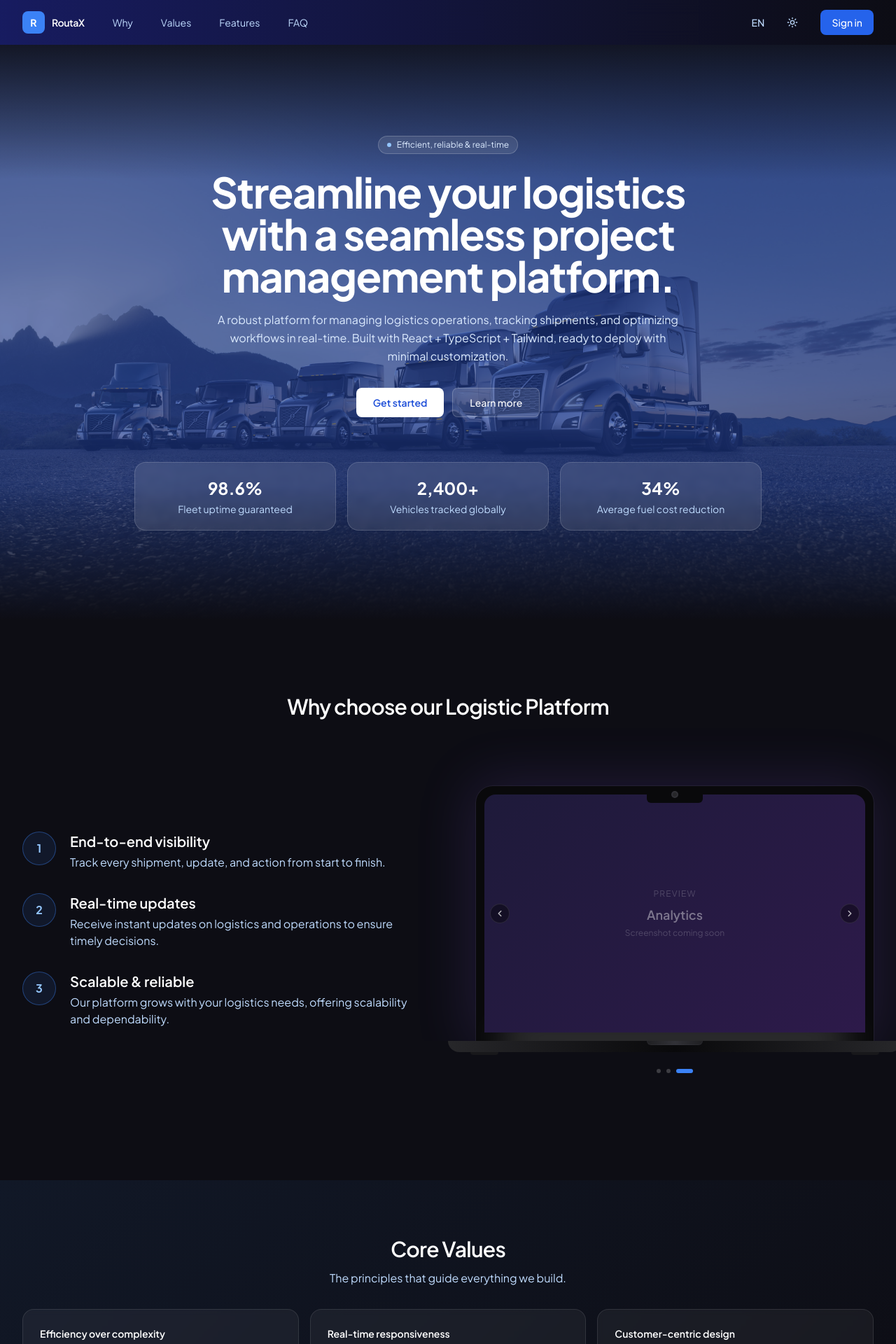
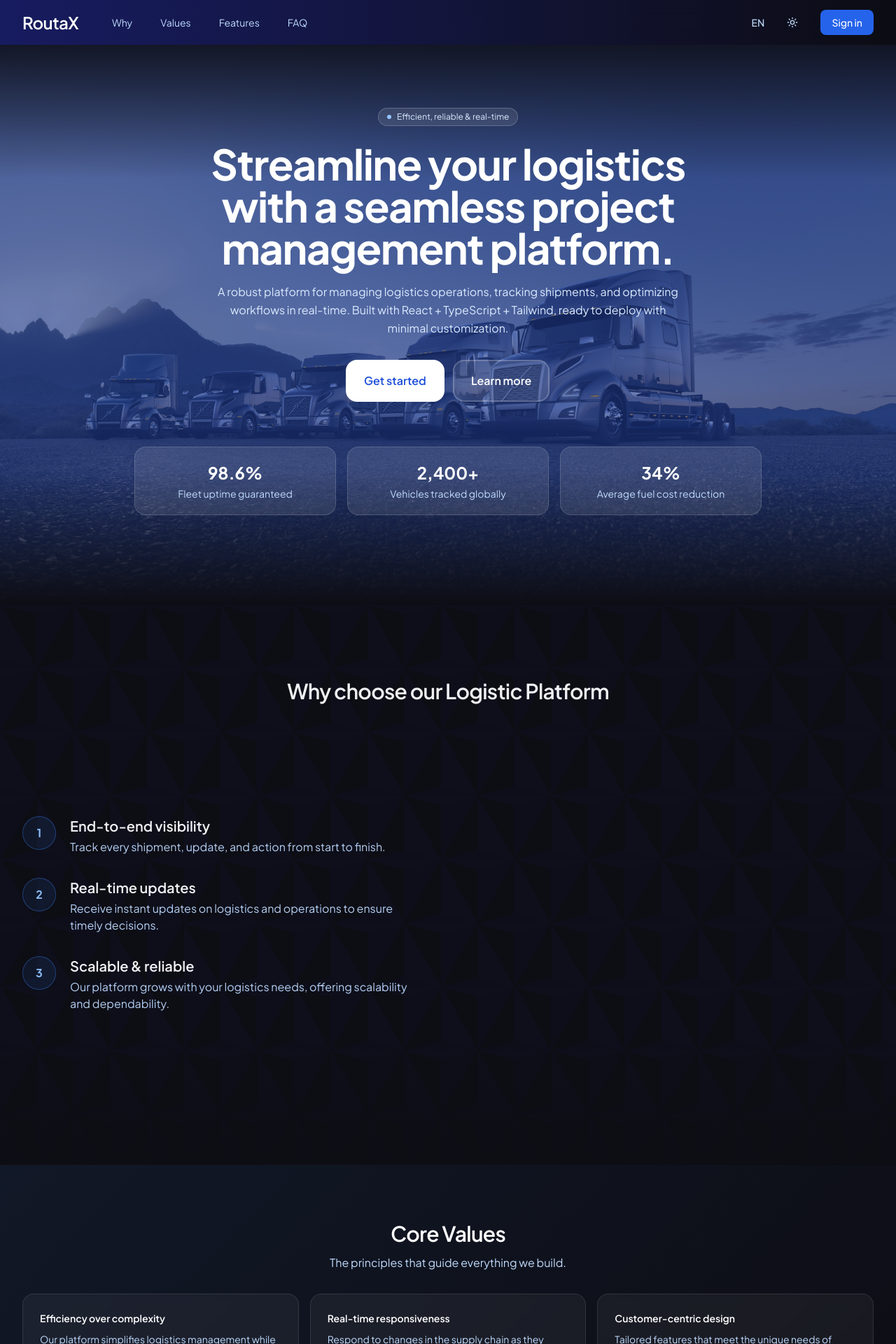
Before and after one commit to TudorBozu/LogisticProject, a React (Vite) app in the folder LogisticProject/: page / in a window 1280 px wide. Shown: the top 1920 px of the page at 70% size. Built offline with nearby package versions, Linux system fonts and the light colour scheme.

Commit message:
add animations for the landing page

```diff
--- a/LogisticProject/src/components/Navbar.tsx
+++ b/LogisticProject/src/components/Navbar.tsx
@@ -29,12 +29,9 @@ export function Navbar({ links }: { links: NavItem[] }) {
                 <div className="flex h-16 items-center justify-between">
 
                     {/* Left: Logo + Nav inline */}
-                    <div className="flex items-center gap-10">
+                    <div className="flex items-center gap-12">
                         <a href="#top" className="flex items-center gap-2.5">
-                            <span className="inline-flex h-8 w-8 items-center justify-center rounded-lg bg-blue-500 text-white text-sm font-bold">
-                                R
-                            </span>
-                            <span className="text-sm font-semibold tracking-tight text-white">
+                            <span className="text-2xl font-semibold tracking-tight text-white">
                                 RoutaX
                             </span>
                         </a>
--- a/LogisticProject/src/components/ui/Button.tsx
+++ b/LogisticProject/src/components/ui/Button.tsx
@@ -7,13 +7,10 @@ type Props = React.AnchorHTMLAttributes<HTMLAnchorElement> & {
     variant?: Variant;
 };
 
-const styles: Record<Variant, string> = {
-    primary:
-        "bg-black text-white hover:bg-neutral-800 focus-visible:outline-neutral-400",
-    secondary:
-        "bg-white text-black border border-neutral-200 hover:bg-neutral-50 focus-visible:outline-neutral-300",
-    ghost:
-        "text-black hover:bg-neutral-100 focus-visible:outline-neutral-300",
+const variants: Record<Variant, string> = {
+    primary: "border-white/30 text-white hover:bg-white hover:text-blue-700 hover:border-white",
+    secondary: "border-white/20 text-white/80 hover:bg-white/10 hover:text-white hover:border-white/40",
+    ghost: "border-transparent text-white/70 hover:bg-white/5 hover:text-white",
 };
 
 export function Button({ variant = "primary", className = "", ...props }: Props) {
@@ -21,11 +18,35 @@ export function Button({ variant = "primary", className = "", ...props }: Props)
         <a
             {...props}
             className={[
-                "inline-flex items-center justify-center rounded-full px-4 py-2 text-sm font-medium",
-                "transition focus-visible:outline focus-visible:outline-2 focus-visible:outline-offset-2",
-                styles[variant],
+                // Base styles converted from CSS
+                "appearance-none",
+                "bg-transparent",
+                "border-2",
+                "rounded-[1em]",
+                "box-border",
+                "cursor-pointer",
+                "inline-flex items-center justify-center",
+                "text-base",
+                "font-semibold",
+                "leading-normal",
+                "m-0",
+                "min-h-[3.75em]",
+                "outline-none",
+                "px-[2.3em] py-[1em]",
+                "text-center",
+                "no-underline",
+                "select-none",
+                "will-change-transform",
+                // Hover & active
+                "hover:shadow-[rgba(0,0,0,0.25)_0_8px_15px]",
+                "hover:-translate-y-0.5",
+                "active:shadow-none",
+                "active:translate-y-0",
+                // Variant specific
+                variants[variant],
                 className,
             ].join(" ")}
+            style={{ transition: "all 300ms cubic-bezier(0.23, 1, 0.32, 1)" }}
         />
     );
 }
--- a/LogisticProject/src/components/ui/Container.tsx
+++ b/LogisticProject/src/components/ui/Container.tsx
@@ -1,7 +1,7 @@
 // src/components/ui/Container.tsx
 import React from "react";
 
-export function Container({ children }: { children: React.ReactNode }) {
+export function Container({ children }: { children: React.ReactNode; className?: string }) {
     return (
         <div className="mx-auto w-full max-w-7xl px-4 sm:px-6 lg:px-8">
             {children}
--- a/LogisticProject/src/data/landing.ts
+++ b/LogisticProject/src/data/landing.ts
@@ -101,6 +101,6 @@ export const cta = {
 };
 
 export const footer = {
-    brand: "LogisticProject",
+    brand: "RoutaX",
     note: "Your logistics management platform (React + TS + Tailwind).",
 };
--- /dev/null
+++ b/LogisticProject/src/hooks/useInView.tsx
@@ -0,0 +1,29 @@
+import { useEffect, useRef, useState } from "react";
+
+export function useInView(threshold = 0.5, rootMargin = "0px") {
+    const ref = useRef<HTMLDivElement>(null);
+    const [inView, setInView] = useState(false);
+    const lastScrollY = useRef(window.scrollY);
+
+    useEffect(function () {
+        const observer = new IntersectionObserver(
+            function (entries) {
+                entries.forEach(function (entry) {
+                    const scrollingDown = window.scrollY > lastScrollY.current;
+                    lastScrollY.current = window.scrollY;
+
+                    if (entry.isIntersecting && scrollingDown) {
+                        setInView(true);
+                    } else if (!entry.isIntersecting && !scrollingDown) {
+                        setInView(false);
+                    }
+                });
+            },
+            { threshold, rootMargin }
+        );
+        if (ref.current) observer.observe(ref.current);
+        return function () { observer.disconnect(); };
+    }, []);
+
+    return { ref, inView };
+}
--- a/LogisticProject/src/index.css
+++ b/LogisticProject/src/index.css
@@ -29,3 +29,66 @@ body {
     min-height: 100vh;
     width: 100%;
 }
+
+
+@layer utilities {
+    .hex-pattern::before {
+        content: '';
+        position: absolute;
+        inset: 0;
+        pointer-events: none;
+        opacity: 0.06;
+        --s: 105px;
+        --c1: #1a2a6e;
+        --c2: #2a3a8e;
+        --c3: #0d0d14;
+        background: conic-gradient(
+                from 75deg,
+                var(--c1) 15deg,
+                var(--c2) 0 30deg,
+                #0000 0 180deg,
+                var(--c2) 0 195deg,
+                var(--c1) 0 210deg,
+                #0000 0
+        )
+        calc(0.5 * var(--s)) calc(0.5 * var(--s) / 0.577),
+        conic-gradient(
+                var(--c1) 30deg,
+                var(--c3) 0 75deg,
+                var(--c1) 0 90deg,
+                var(--c2) 0 105deg,
+                var(--c3) 0 150deg,
+                var(--c2) 0 180deg,
+                var(--c3) 0 210deg,
+                var(--c1) 0 256deg,
+                var(--c2) 0 270deg,
+                var(--c1) 0 286deg,
+                var(--c2) 0 331deg,
+                var(--c3) 0
+        );
+        background-size: var(--s) calc(var(--s) / 0.577);
+    }
+}
+
+@keyframes fadeIn {
+    from { opacity: 0; transform: translateY(24px); }
+    to { opacity: 1; transform: translateY(0); }
+}
+
+@keyframes zoomIn {
+    from { opacity: 0; transform: scale(0.92); }
+    to { opacity: 1; transform: scale(1); }
+}
+
+.animate-fade-in {
+    animation: fadeIn 1.3s cubic-bezier(0.23, 1, 0.32, 1) both;
+}
+
+.animate-zoom-in {
+    animation: zoomIn 0.9s cubic-bezier(0.23, 1, 0.32, 1) both;
+}
+
+.animation-delay-200 { animation-delay: 0.2s; }
+.animation-delay-300 { animation-delay: 0.3s; }
+.animation-delay-400 { animation-delay: 0.4s; }
+.animation-delay-500 { animation-delay: 0.5s; }
--- a/LogisticProject/src/sections/Hero.tsx
+++ b/LogisticProject/src/sections/Hero.tsx
@@ -35,43 +35,43 @@ export function Hero({
                 />
                 {/* Bottom gradient to blend into Why section */}
                 <div
-                    className="absolute inset-x-0 bottom-0 h-48"
+                    className="absolute inset-x-0 bottom-0 h-48 z-0"
                     style={{ background: "linear-gradient(to top, rgba(13,13,20,1) 0%, transparent 100%)" }}
                 />
             </div>
 
             <Container>
-                <div className="relative flex flex-col justify-center min-h-screen py-24 sm:py-32">
+                <div className="relative z-10 relative flex flex-col justify-center min-h-screen py-24 sm:py-32 -mt-10">
                     <div className="mx-auto max-w-3xl text-center">
 
                         {/* Kicker badge */}
-                        <div className="inline-flex items-center gap-2 rounded-full border border-white/20 bg-white/10 px-3 py-1 text-xs text-blue-100 backdrop-blur-sm">
+                        <div className="inline-flex items-center gap-2 rounded-full border border-white/20 bg-white/10 px-3 py-1 text-xs text-blue-100 backdrop-blur-sm animate-zoom-in">
                             <span className="h-1.5 w-1.5 rounded-full bg-blue-300" />
                             {kicker}
                         </div>
 
                         {/* Headline */}
-                        <h1 className="mt-6 mx-auto max-w-3xl text-4xl sm:text-5xl lg:text-6xl font-bold tracking-tight text-white leading-tight">
+                        <h1 className="mt-6 mx-auto max-w-3xl text-4xl sm:text-5xl lg:text-6xl font-bold tracking-tight text-white leading-tight animate-zoom-in animation-delay-200">
                             {title}
                         </h1>
 
                         {/* Subtitle */}
-                        <p className="mt-5 mx-auto max-w-2xl text-base text-blue-100 leading-relaxed">
+                        <p className="mt-5 mx-auto max-w-2xl text-base text-blue-100 leading-relaxed animate-zoom-in animation-delay-300">
                             {subtitle}
                         </p>
 
                         {/* CTAs */}
-                        <div className="mt-8 flex flex-col gap-3 sm:flex-row sm:justify-center">
+                        <div className="mt-8 flex flex-col gap-3 sm:flex-row sm:justify-center animate-zoom-in animation-delay-400">
                             <Button
                                 href={primaryCta.href}
-                                className="!bg-white !text-blue-700 hover:!bg-blue-50 !rounded-lg !px-6 !py-2.5 !font-semibold"
+                                className="!bg-white !text-blue-700 hover:!bg-blue-50 !px-6 !py-2.5 !font-semibold"
                             >
                                 {primaryCta.label}
                             </Button>
                             <Button
                                 href={secondaryCta.href}
                                 variant="secondary"
-                                className="!bg-white/10 !text-white !border-white/20 hover:!bg-white/20 !rounded-lg !px-6 !py-2.5"
+                                className="!bg-white/10 !text-white !border-white/20 hover:!bg-white/20 !px-6 !py-2.5"
                             >
                                 {secondaryCta.label}
                             </Button>
@@ -79,7 +79,7 @@ export function Hero({
                     </div>
 
                     {/* Stats cards */}
-                    <div className="mx-auto mt-16 w-full max-w-4xl grid gap-4 sm:grid-cols-3">
+                    <div className="mx-auto mt-16 w-full max-w-4xl grid gap-4 sm:grid-cols-3 animate-zoom-in animation-delay-500">
                         {[
                             { stat: "98.6%", label: "Fleet uptime guaranteed" },
                             { stat: "2,400+", label: "Vehicles tracked globally" },
--- a/LogisticProject/src/sections/Why.tsx
+++ b/LogisticProject/src/sections/Why.tsx
@@ -2,6 +2,7 @@
 import { useState, useEffect } from "react";
 import { Container } from "../components/ui/Container";
 import { SectionHeading } from "../components/SectionHeading";
+import { useInView} from "../hooks/useInView.tsx";
 
 // Add screenshot imports here when ready, e.g.:
 // import dashboardImg from "../assets/screenshots/dashboard.jpg";
@@ -23,6 +24,7 @@ export function Why({
 }) {
     const [active, setActive] = useState(0);
     const [autoplay, setAutoplay] = useState(true);
+    const { ref: laptopRef, inView: laptopInView } = useInView(0.5, "-100px");
 
     function pauseAndResume() {
         setAutoplay(false);
@@ -48,7 +50,12 @@ export function Why({
     }, [autoplay]);
 
     return (
-        <section id={id} className="bg-[#0d0d14] min-h-screen">
+        <section id={id} className="bg-[#0d0d14] min-h-screen relative hex-pattern">
+            {/* Bottom gradient to blend into Why section */}
+            <div
+                className="absolute inset-x-0 bottom-0 h-48"
+                style={{ background: "linear-gradient(to top, rgba(13,13,20,1) 0%, transparent 100%)" }}
+            />
             <Container>
                 <div className="pt-8 pb-16 sm:pt-12 sm:pb-24 flex flex-col justify-center min-h-screen">
                     <SectionHeading title={title} />
@@ -74,8 +81,14 @@ export function Why({
                         </div>
 
                         {/* Right — laptop mockup */}
-                        <div className="relative mx-auto w-full max-w-3xl px-10 lg:max-w-none lg:px-0">
-
+                        <div
+                            ref={laptopRef}
+                            className="relative mx-auto w-full max-w-2xl px-10 lg:max-w-none lg:px-0"
+                            style={{
+                                opacity: laptopInView ? 1 : 0,
+                                transform: laptopInView ? "translateY(0)" : "translateY(24px)",
+                                transition: "opacity 0.8s cubic-bezier(0.23,1,0.32,1), transform 0.8s cubic-bezier(0.23,1,0.32,1)",
+                            }}>
                             {/* Screen */}
                             <div
                                 className="relative overflow-hidden rounded-t-3xl bg-zinc-950 p-3"
@@ -179,6 +192,7 @@ export function Why({
                             </div>
                         </div>
                     </div>
+
                 </div>
             </Container>
         </section>
```
Also changed, not shown: LogisticProject/src/components/Footer.tsx (+1 -6 lines), LogisticProject/src/sections/CTA.tsx (+23 -5 lines), LogisticProject/src/sections/Features.tsx (+12 -2 lines).
